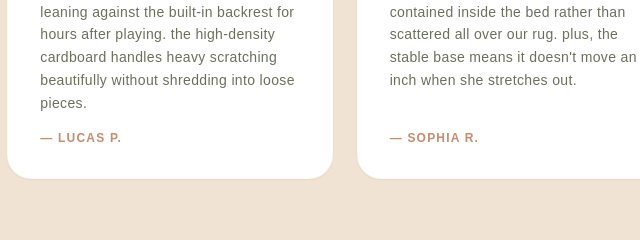
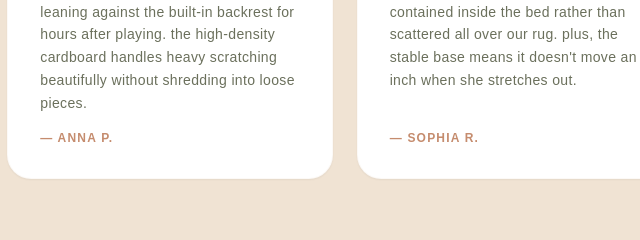
Before and after one commit to Adrien-06/uutsy, a plain HTML site: page index.html in a window 1280 px wide. Shown: the part 3220-3460 px from the top of the page, 470-1110 px from the left. Drawn offline with nearby package versions, Linux system fonts and the light colour scheme; a web font is replaced by a local one.

Commit message:
Update index.html

```diff
--- a/index.html
+++ b/index.html
@@ -256,7 +256,7 @@
                             our cat treats this lounge like her personal royal throne. she loves leaning against the built-in backrest for hours after playing. the high-density cardboard handles heavy scratching beautifully without shredding into loose pieces.
                         </p>
                     </div>
-                    <span class="text-xs font-bold uppercase tracking-widest text-brand-terracotta">— lucas p.</span>
+                    <span class="text-xs font-bold uppercase tracking-widest text-brand-terracotta">— Anna p.</span>
                 </div>
 
                 <div class="bg-white p-8 rounded-custom shadow-sm border border-brand-sand/10 flex flex-col justify-between">
```
